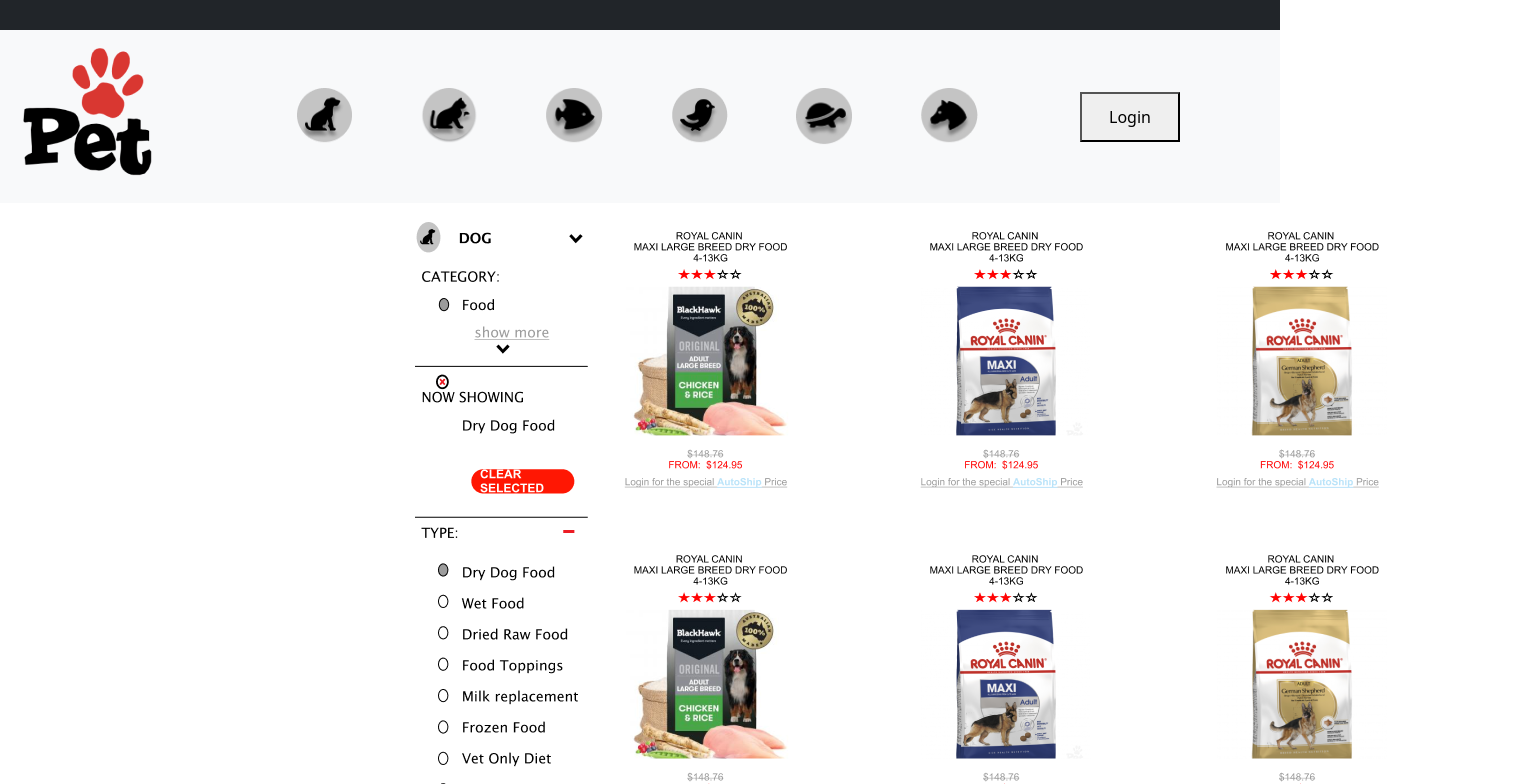
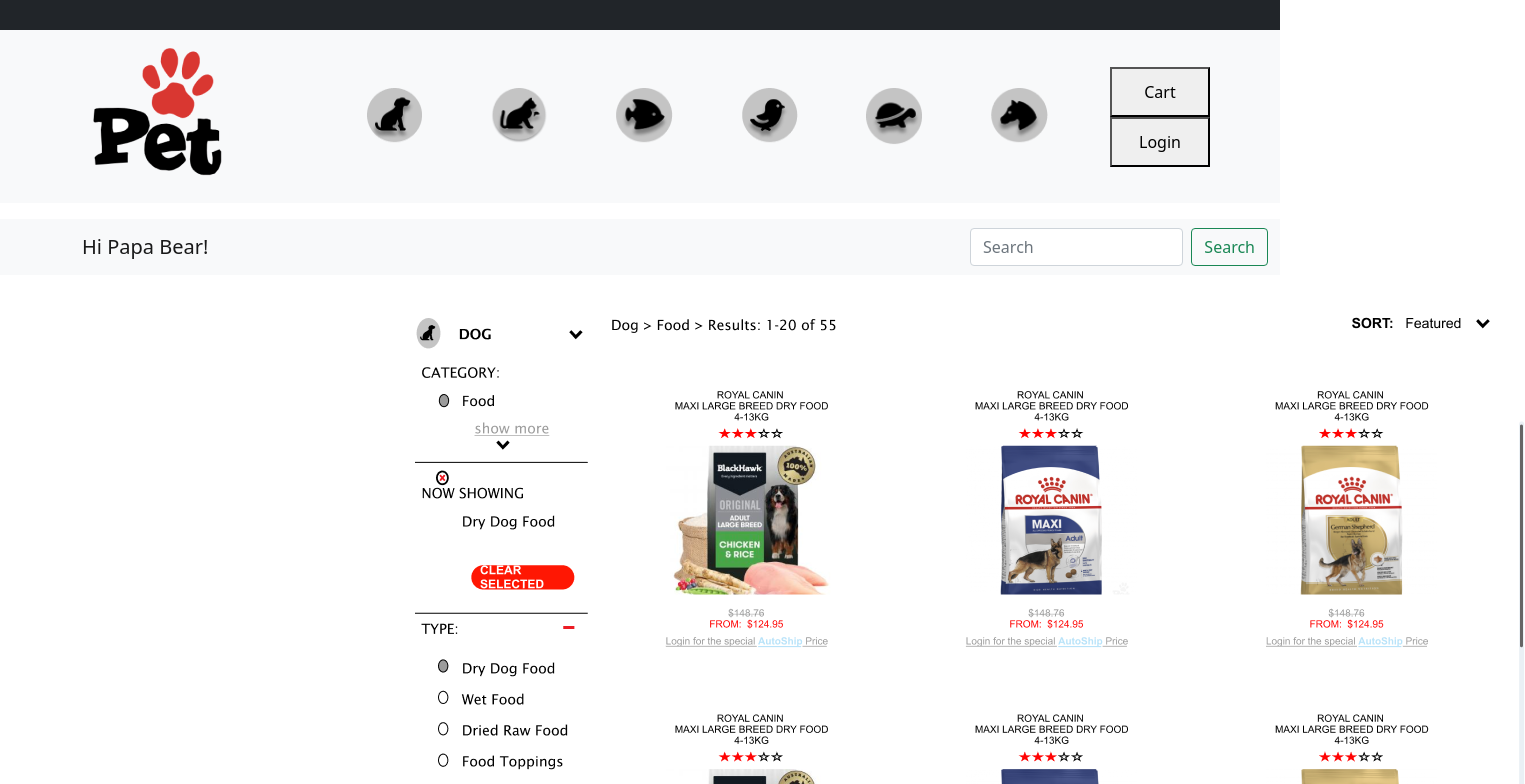
Before and after one commit to Samclaxton/Mission-ready, a React (Create React App) app in the folder client/: page /about in a window 1280 px wide. Shown: the top 784 px of the page, 1525 px wide, since content can reach past the window. Built offline with nearby package versions, Linux system fonts and the light colour scheme.

Commit message:
added search bar to about.js

```diff
--- a/client/src/components/about.css
+++ b/client/src/components/about.css
@@ -1,3 +1,7 @@
+.middle-section {
+  @media screen and (max-width: 460px);
+}
+
 .container {
   height: 157px;
 }
@@ -28,7 +32,11 @@
   width: 57px;
 }
 
+.navbar-brand {
+  margin-left: 70px;
+}
 .middle-section {
+  margin-top: 40px;
   display: flex;
   justify-content: space-between;
 }
--- a/client/src/components/about.js
+++ b/client/src/components/about.js
@@ -19,14 +19,14 @@
 import HorseIcon from './images/horse-icon.png';
 import SidebarFilter from './images/sidebar-filter.png';
 import Card from 'react-bootstrap/Card';
-import ProductImage from './images/Products.png';
+import ProductImage from './images/main-results.png';
 import AnimalNames from './images/animal-names.png';
 import './about.css';
 import DropdownButton from 'react-bootstrap/DropdownButton';
 
 const About = () => {
   return (
-    <div>
+    <div class="first">
       <Navbar className="black-navbar" bg="dark" variant="dark">
         <Container></Container>
       </Navbar>
@@ -92,11 +92,52 @@
           </Navbar.Brand>
         </Container>
         <div>
+          <button class="login-btn">Cart</button>
           <button class="login-btn">Login</button>
         </div>
       </Navbar>
       {/* <img className="animal-names" src={AnimalNames}></img> */}
       <p></p>
+      <div classname="search-section">
+        <Navbar bg="light" expand="lg">
+          <Container fluid>
+            <Navbar.Brand href="#">Hi Papa Bear!</Navbar.Brand>
+            <Navbar.Toggle aria-controls="navbarScroll" />
+            <Navbar.Collapse id="navbarScroll">
+              {/* <Nav
+                className="me-auto my-2 my-lg-0"
+                style={{ maxHeight: '100px' }}
+                navbarScroll
+              >
+                <Nav.Link href="#action1">Home</Nav.Link>
+                <Nav.Link href="#action2">Link</Nav.Link>
+                <NavDropdown title="Link" id="navbarScrollingDropdown">
+                  <NavDropdown.Item href="#action3">Action</NavDropdown.Item>
+                  <NavDropdown.Item href="#action4">
+                    Another action
+                  </NavDropdown.Item>
+                  <NavDropdown.Divider />
+                  <NavDropdown.Item href="#action5">
+                    Something else here
+                  </NavDropdown.Item>
+                </NavDropdown>
+                <Nav.Link href="#" disabled>
+                  Link
+                </Nav.Link>
+              </Nav> */}
+              <Form className="d-flex">
+                <FormControl
+                  type="search"
+                  placeholder="Search"
+                  className="me-2"
+                  aria-label="Search"
+                />
+                <Button variant="outline-success">Search</Button>
+              </Form>
+            </Navbar.Collapse>
+          </Container>
+        </Navbar>
+      </div>
       <div className="middle-section">
         {' '}
         <img className="sidebar-image" src={SidebarFilter} />
--- a/client/src/components/settings.js
+++ b/client/src/components/settings.js
@@ -117,6 +117,7 @@
           </Navbar.Brand>
         </Container>
         <div>
+          <button class="login-btn">Cart</button>
           <button class="login-btn">Login</button>
         </div>
       </Navbar>
```
Also changed, not shown: client/src/components/images/main-results.png (added).
